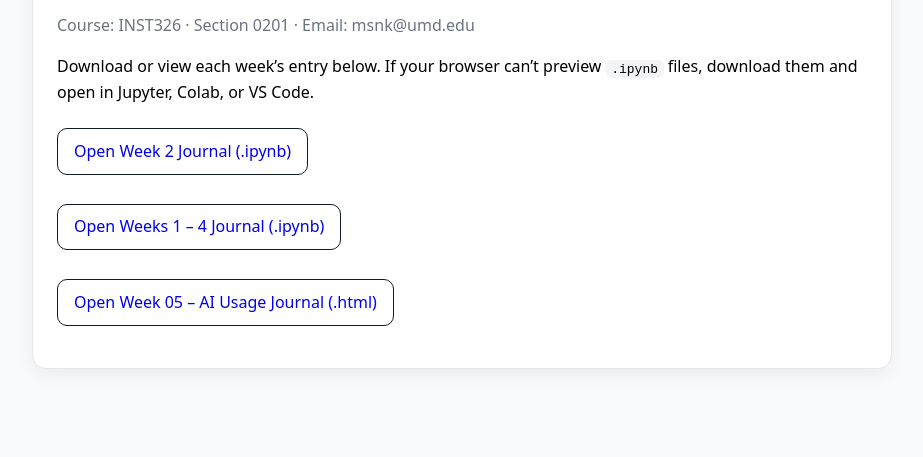
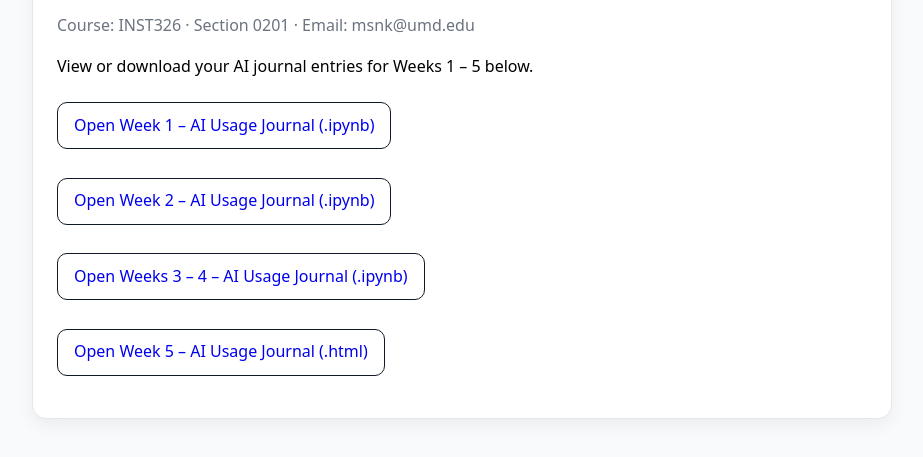
Before and after one commit to msnk1-1/ai-journal, a plain HTML site: page index.html in a window 1280 px wide. Shown: the part 129-586 px from the top of the page, without its empty margins (178-1101 px from the left). Drawn offline with Linux system fonts and the light colour scheme.

Commit message:
Update index.html

```diff
--- a/index.html
+++ b/index.html
@@ -41,11 +41,12 @@
     <div class="card">
       <h1>AI Usage Journal — Messiah Khalfani</h1>
       <p class="muted">Course: INST326 · Section 0201 · Email: msnk@umd.edu</p>
-      <p>Download or view each week’s entry below. If your browser can’t preview <code>.ipynb</code> files, download them and open in Jupyter, Colab, or VS Code.</p>
+      <p>View or download your AI journal entries for Weeks 1 – 5 below.</p>
 
-      <p><a class="button" href="AI_Journal_DempwolfStyle_Week2.ipynb">Open Week 2 Journal (.ipynb)</a></p>
-      <p><a class="button" href="AI_Journal_DempwolfStyle_Week2_with_Week4.ipynb">Open Weeks 1 – 4 Journal (.ipynb)</a></p>
-      <p><a class="button" href="week5.html">Open Week 05 – AI Usage Journal (.html)</a></p>
+      <p><a class="button" href="AI_Journal_DempwolfStyle.ipynb">Open Week 1 – AI Usage Journal (.ipynb)</a></p>
+      <p><a class="button" href="AI_Journal_DempwolfStyle_Week2.ipynb">Open Week 2 – AI Usage Journal (.ipynb)</a></p>
+      <p><a class="button" href="AI_Journal_DempwolfStyle_Week2_with_Week4.ipynb">Open Weeks 3 – 4 – AI Usage Journal (.ipynb)</a></p>
+      <p><a class="button" href="week5.html">Open Week 5 – AI Usage Journal (.html)</a></p>
     </div>
   </div>
 </body>
```
